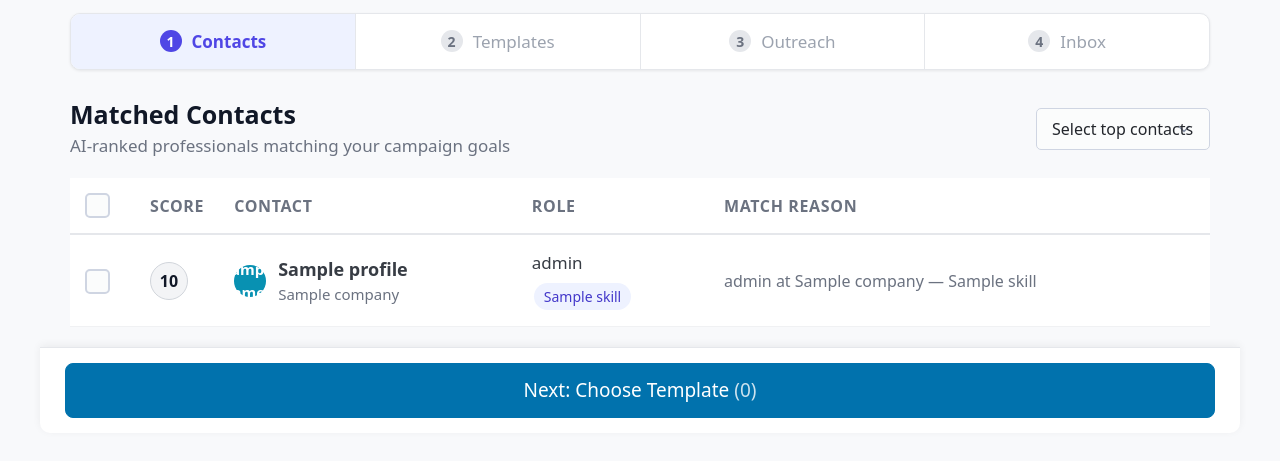
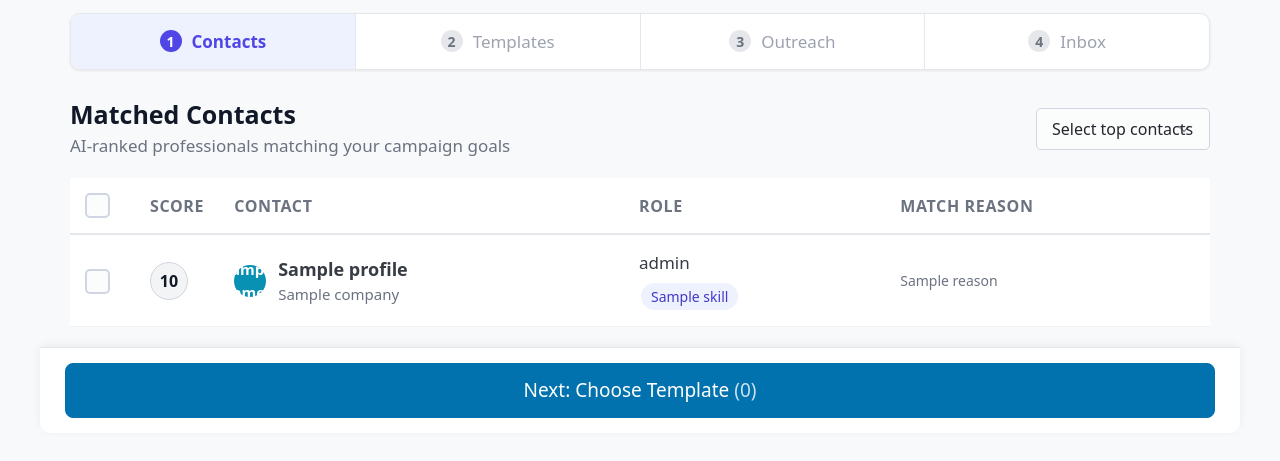
Before and after one commit to AaravChadha/ai_networking_copilot, a FastAPI app: template app/templates/contacts.html in a window 1280 px wide. Shown: the part 183-644 px from the top of the page. Run offline with FastAPI, Linux system fonts and the light colour scheme; the template is opened without the code that fills it: most values are stand-ins (such as "Sample title", 1, 10 or a date in 2020); some libraries are stand-ins or nearby versions.

Commit message:
final polish — 2-line match reasons, inbox row fixes, chat bubbles, outreach layout

```diff
--- a/app/templates/contacts.html
+++ b/app/templates/contacts.html
@@ -68,12 +68,14 @@
         white-space: nowrap;
     }
     .reason-text {
-        font-size: 0.8rem;
+        font-size: 0.7rem;
         color: #6b7280;
-        max-width: 320px;
+        max-width: 350px;
+        display: -webkit-box;
+        -webkit-line-clamp: 2;
+        -webkit-box-orient: vertical;
         overflow: hidden;
-        text-overflow: ellipsis;
-        white-space: nowrap;
+        line-height: 1.4;
         cursor: help;
     }
     .sticky-footer {
@@ -179,9 +181,11 @@
                         {% endfor %}
                     </div>
                 </td>
+                {% set clean = c.reason.replace(c.profile.name + ' is a good match because ', '').replace(c.profile.name + ' is a strong match because ', '').replace(c.profile.name + ' is an excellent match because ', '').replace(c.profile.name + ' is a great match because ', '').replace(c.profile.name + ' is a solid match because ', '') %}
+                {% set clean = clean.replace('she works as ', '').replace('he works as ', '').replace('they work as ', '').replace('She works as ', '').replace('He works as ', '').replace('They work as ', '').replace('she is ', '').replace('he is ', '').replace('She is ', '').replace('He is ', '') %}
+                {% set clean = clean[:1] | upper ~ clean[1:] %}
                 <td>
-                    {% set skills_str = c.profile.get_skills()[:3] | join(', ') %}
-                    <div class="reason-text" title="{{ c.reason }}">{{ c.profile.role }} at {{ c.profile.company }}{% if skills_str %} — {{ skills_str }}{% endif %}</div>
+                    <div class="reason-text" title="{{ c.reason }}">{{ clean }}</div>
                 </td>
             </tr>
             {% endfor %}
```
